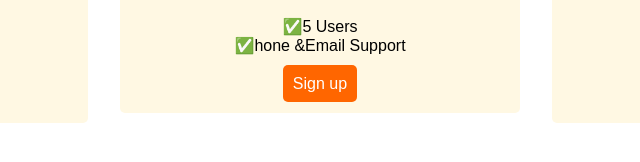
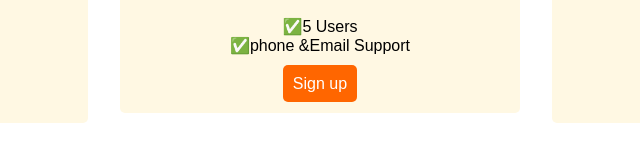
Before and after one commit to Ahmedshukrow12/Flexbox-pricing-table-project, a plain HTML site: page index.html in a window 1280 px wide. Shown: the part 416-578 px from the top of the page, 320-960 px from the left. Drawn offline with Linux system fonts and the light colour scheme; a web font is replaced by a local one.

Commit message:
Update index.html

```diff
--- a/index.html
+++ b/index.html
@@ -76,7 +76,7 @@
             <ul class="plan-features">
                 <li>✅50GB Storage</li>
                 <liP>✅5 Users</li>
-                <li>✅hone &amp;Email Support</li>
+                <li>✅phone &amp;Email Support</li>
             </ul>
             <buttom class="plan-buttom">Sign up</buttom>
         </div>
```
